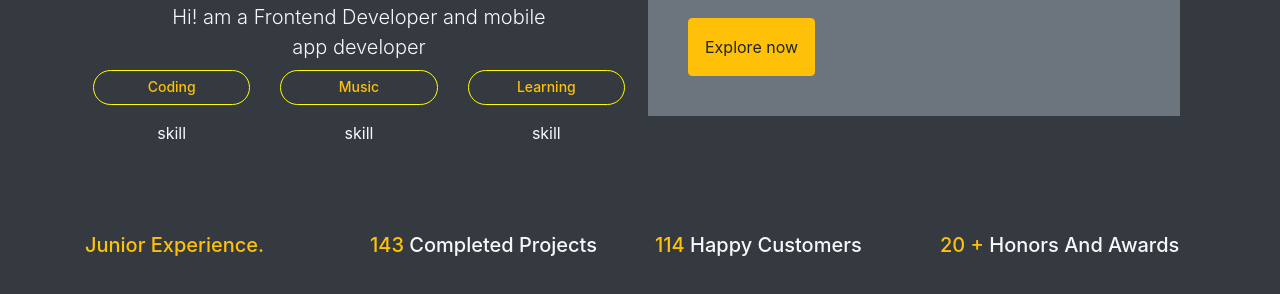
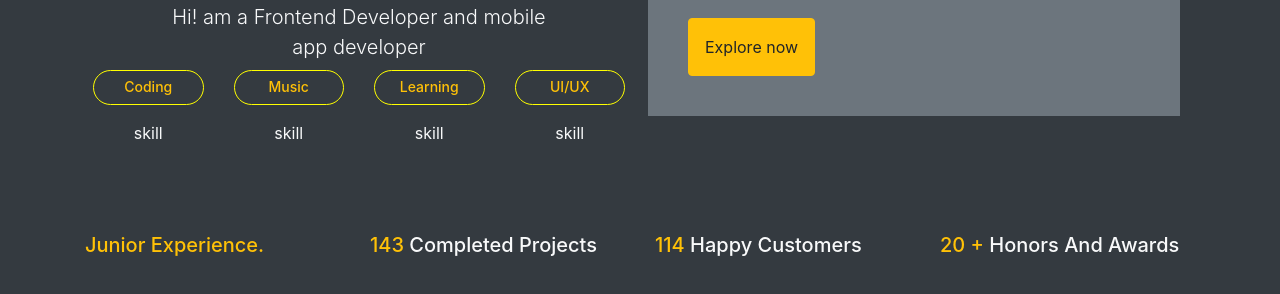
Before and after one commit to sheddycode/repo-2, a plain HTML site: page index.html in a window 1280 px wide. Shown: the part 489-783 px from the top of the page. Drawn offline with nearby package versions, Linux system fonts and the light colour scheme.

Commit message:
second commmit

```diff
--- a/index.html
+++ b/index.html
@@ -58,6 +58,10 @@
                                 </div>
                                 <div class="col-md">
                                     <h5 class="mb-3 text-warning p-2">Learning</h5>
+                                    <p>skill</p>
+                                </div>
+                                <div class="col-md">
+                                    <h5 class="mb-3 text-warning p-2">UI/UX</h5>
                                     <p>skill</p>
                                 </div>
                     </div>
```
